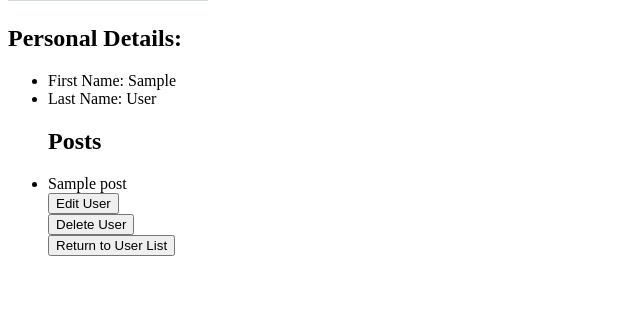
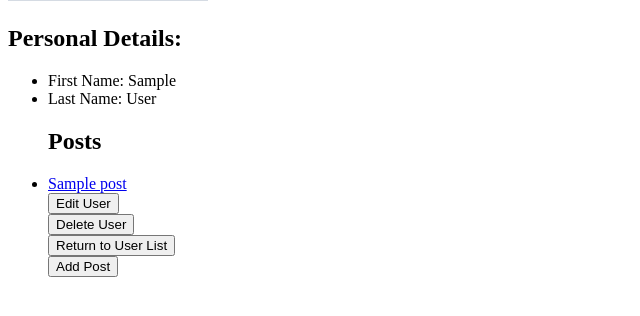
Before and after one commit to jinniaflyer450/Jins-Unit-23.1-Exercises, a Flask app: page /users/1 in a window 1280 px wide. Shown: the part 279-595 px from the top of the page, without its empty margins (0-640 px from the left). Run offline with Flask 2, Linux system fonts and the light colour scheme; tables that the repository leaves empty hold one stand-in row (values such as "Sample post"); grey boxes marked "Sample" are stand-in pictures.

Commit message:
added functionality to add new posts; added post detail page

```diff
--- a/flask-blogly/app.py
+++ b/flask-blogly/app.py
@@ -1,7 +1,7 @@
 """Blogly application."""
 
 from flask import Flask, render_template, request, redirect, flash, url_for
-from models import db, connect_db, User
+from models import db, connect_db, User, Post
 from flask_sqlalchemy import SQLAlchemy
 
 app = Flask(__name__)
@@ -81,3 +81,22 @@ def delete_user(user_id):
     db.session.delete(user)
     db.session.commit()
     return redirect('/users')
+
+@app.route('/posts/<int:post_id>')
+def show_post(post_id):
+    post = Post.query.get(post_id)
+    return render_template('postdetail.html', post=post)
+
+@app.route('/users/<int:user_id>/posts/new')
+def add_post_form(user_id):
+    user = User.query.get(user_id)
+    return render_template('addpost.html', user=user)
+
+@app.route('/users/<int:user_id>/posts/new', methods=['POST'])
+def add_post(user_id):
+    title = request.form['title']
+    content = request.form['content']
+    new_post = Post(title=title, content=content, user_id=user_id)
+    db.session.add(new_post)
+    db.session.commit()
+    return redirect(f'/users/{user_id}')
--- a/flask-blogly/templates/userdetails.html
+++ b/flask-blogly/templates/userdetails.html
@@ -9,7 +9,7 @@
     {% if user.last_name != '' %}<li>Last Name: {{user.last_name}}</li>{% endif %}
     <h2>Posts</h2>
     {% if user.posts != [] %}
-    {% for post in user.posts %}<li>{{post.title}}</li>{% endfor %}
+    {% for post in user.posts %}<li><a href='/posts/{{post.id}}'>{{post.title}}</a></li>{% endfor %}
     {% else %}
     <p>This user has no posts!</p>
     {% endif %}
@@ -22,5 +22,8 @@
     <form action="/users">
         <button>Return to User List</button>
     </form>
+    <form action="/users/{{user.id}}/posts/new">
+        <button>Add Post</button>
+    </form>
 </ul>
 {% endblock %}
```
Also changed, not shown: flask-blogly/templates/addpost.html (added, +13 -0 lines), flask-blogly/templates/postdetail.html (added, +20 -0 lines).
